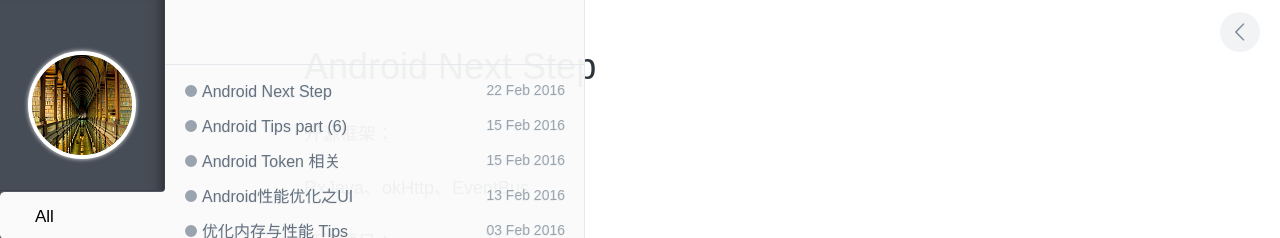
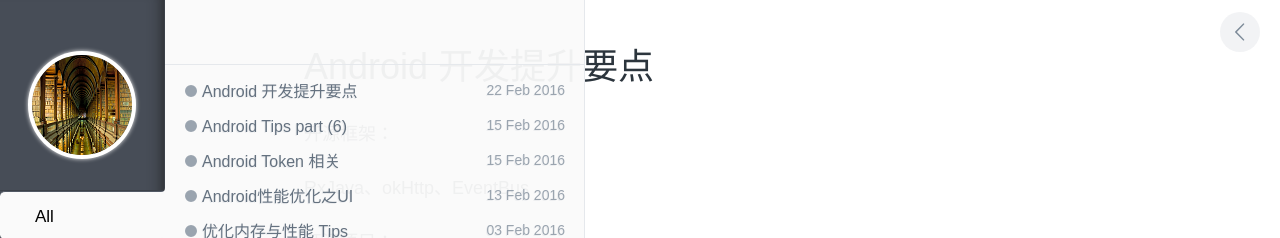
Before and after one commit to enlipan/enlipan.github.io, a Jekyll site: the page built from _posts/2016-02-22-android-tips-next-step.md, in a window 1280 px wide. Shown: the top 238 px of the page. Built offline with Jekyll 4.4.1, drawn with Linux system fonts in a browser that asks for light colours; nearby versions of some CDN libraries; comment, search, counter and statistics services are not loaded.

Commit message:
modify pages android  tip 5

```diff
--- a/_posts/2016-02-22-android-tips-next-step.md
+++ b/_posts/2016-02-22-android-tips-next-step.md
@@ -1,6 +1,6 @@
 ---
 layout: post
-title: Android Next Step
+title: Android 开发提升要点
 category: android
 ---
 
@@ -28,7 +28,7 @@ Android 优化：
 
 > 多请求打包捆绑 —— 减少移动网络被激活的时间与次数 —— 数据批处理
 >
->数据预处理
+> 数据预处理
 >
 > 不应该使用Polling(轮询)的方式去执行网络请求 —— 服务器推送
 >
```
